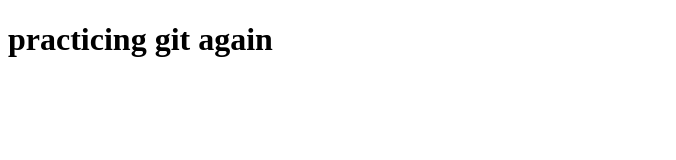
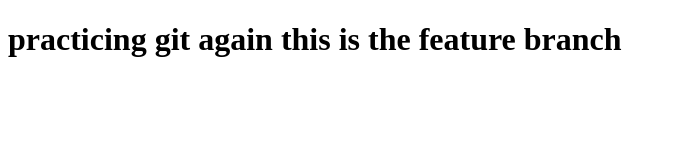
Before and after one commit to piyushvasandani/jenkins-pipeline, a plain HTML site: page index.html in a window 1280 px wide. Shown: the whole page, without its empty margins (0-676 px from the left). Drawn offline with Linux system fonts and the light colour scheme.

Commit message:
commiting in branch feature

```diff
--- a/index.html
+++ b/index.html
@@ -7,6 +7,6 @@
     <title>Document</title>
 </head>
 <body>
-    <h1>practicing git again</h1>
+    <h1>practicing git again this is the feature branch</h1>
 </body>
 </html>
```
